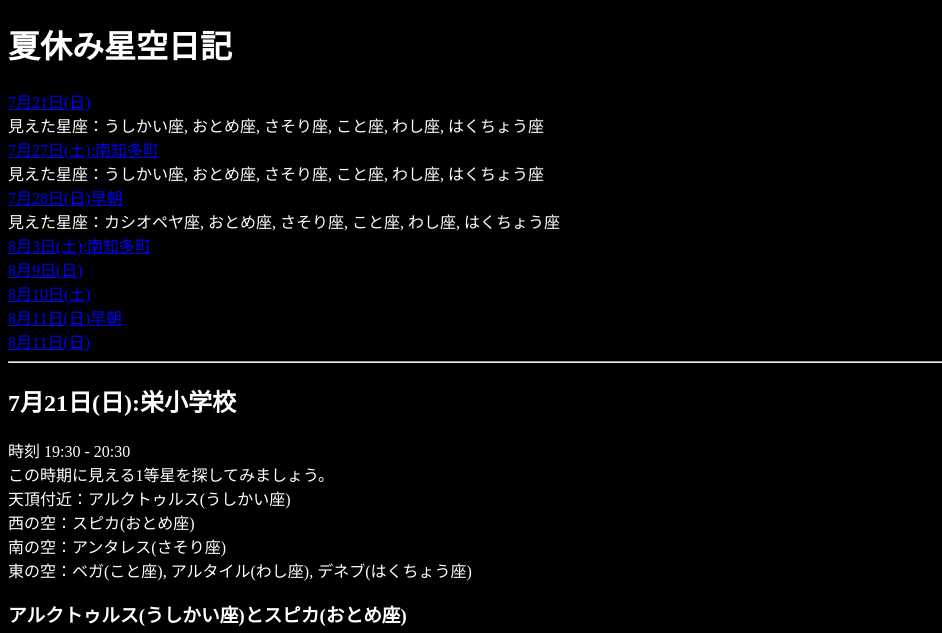
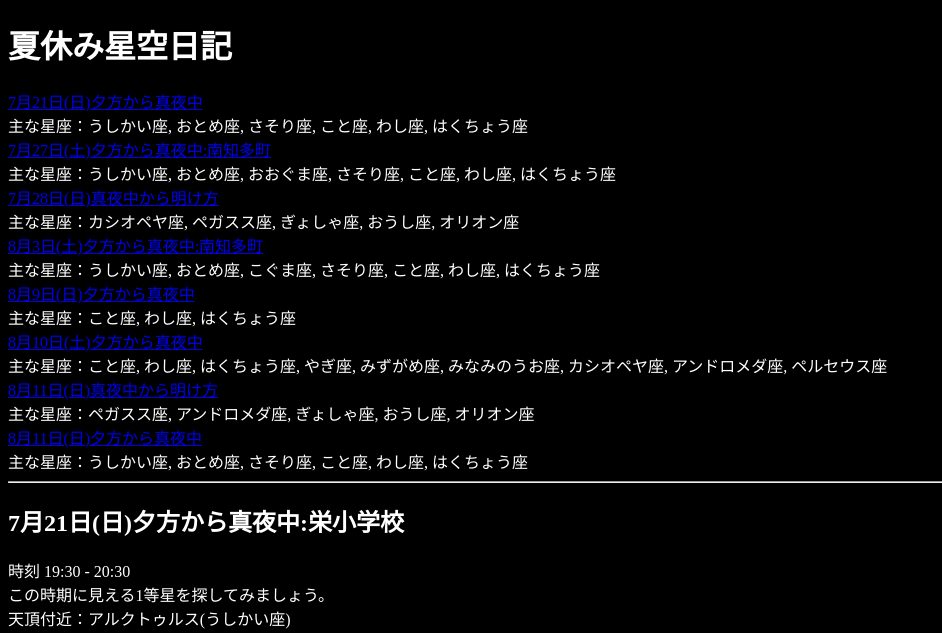
Before and after one commit to toyoake-junior-tenmon-club/tjtc.github.io, a plain HTML site: page encyclopedia/2024_summer/index.html in a window 1280 px wide. Shown: the top 633 px of the page, without its empty margins (0-942 px from the left). Drawn offline with Linux system fonts and the light colour scheme.

Commit message:
Add files via upload

```diff
--- a/encyclopedia/2024_summer/index.html
+++ b/encyclopedia/2024_summer/index.html
@@ -23,19 +23,24 @@
         <body>
     <body>
         <h1>夏休み星空日記</h1>
-        <a href="#jul_21st">7月21日(日)</a><br>
-        見えた星座：うしかい座, おとめ座, さそり座, こと座, わし座, はくちょう座<br>
-        <a href="#jul_27th">7月27日(土):南知多町</a><br>
-        見えた星座：うしかい座, おとめ座, さそり座, こと座, わし座, はくちょう座<br>
-        <a href="#jul_28th_am">7月28日(日)早朝</a><br>
-        見えた星座：カシオペヤ座, おとめ座, さそり座, こと座, わし座, はくちょう座<br>
-        <a href="#aug_3rd">8月3日(土):南知多町</a><br>
-        <a href="#aug_9th">8月9日(日)</a><br>
-        <a href="#aug_10th">8月10日(土)</a><br>
-        <a href="#aug_11th_am">8月11日(日)早朝</a><br>
-        <a href="#aug_11th">8月11日(日)</a><br>
+        <a href="#jul_21st">7月21日(日)夕方から真夜中</a><br>
+        主な星座：うしかい座, おとめ座, さそり座, こと座, わし座, はくちょう座<br>
+        <a href="#jul_27th">7月27日(土)夕方から真夜中:南知多町</a><br>
+        主な星座：うしかい座, おとめ座, おおぐま座, さそり座, こと座, わし座, はくちょう座<br>
+        <a href="#jul_28th_am">7月28日(日)真夜中から明け方</a><br>
+        主な星座：カシオペヤ座, ペガスス座, ぎょしゃ座, おうし座, オリオン座<br>
+        <a href="#aug_3rd">8月3日(土)夕方から真夜中:南知多町</a><br>
+        主な星座：うしかい座, おとめ座, こぐま座, さそり座, こと座, わし座, はくちょう座<br>
+        <a href="#aug_9th">8月9日(日)夕方から真夜中</a><br>
+        主な星座：こと座, わし座, はくちょう座<br>
+        <a href="#aug_10th">8月10日(土)夕方から真夜中</a><br>
+        主な星座：こと座, わし座, はくちょう座, やぎ座, みずがめ座, みなみのうお座, カシオペヤ座, アンドロメダ座, ペルセウス座<br>
+        <a href="#aug_11th_am">8月11日(日)真夜中から明け方</a><br>
+        主な星座：ペガスス座, アンドロメダ座, ぎょしゃ座, おうし座, オリオン座<br>
+        <a href="#aug_11th">8月11日(日)夕方から真夜中</a><br>
+        主な星座：うしかい座, おとめ座, さそり座, こと座, わし座, はくちょう座<br>
         <hr>
-        <h2><a name="jul_21st">7月21日(日):栄小学校</a></h2>
+        <h2><a name="jul_21st">7月21日(日)夕方から真夜中:栄小学校</a></h2>
         時刻 19:30 - 20:30<br>
         この時期に見える1等星を探してみましょう。<br>
         天頂付近：アルクトゥルス(うしかい座)<br>
@@ -57,7 +62,7 @@
         <img src="./Jul_21st/July_21st_Lyr_Aql_Cyg_1.jpg"><br>
         <img src="./Jul_21st/July_21st_Lyr_Aql_Cyg_2.jpg"><br>
         <hr>
-        <h2><a name="jul_27th">7月27日(土)</a></h2>
+        <h2><a name="jul_27th">7月27日(土)夕方から真夜中</a></h2>
         時刻 19:30 - 20:30<br>
         愛知県の南知多町で見た星空です<br>
         <h3>アルクトゥルスとスピカ</h3>
@@ -95,7 +100,7 @@
         よく見るとオリオン座のベテルギウスと三つ星も写っています。<br>
         <img src="./Jul_28th/July_28th_Jupiter.jpg"><br>
         <hr>
-        <h2><a name="aug_3rd">8月3日(土)</a></h2>
+        <h2><a name="aug_3rd">8月3日(土)夕方から真夜中</a></h2>
         時刻 19:30 - 20:30<br>
         愛知県の南知多町で見た星空です<br>
         太陽が沈むと、西の空にアルクトゥルスとスピカが見えてきます。<br>
@@ -125,13 +130,13 @@
         夏の大三角付近の天の川<br>
         <img src="./Aug_3rd/August_3rd_Lyr_Aql_Cyg_4.jpg"><br>
         <hr>
-        <h2><a name="aug_9th">8月9日(金)</a></h2>
+        <h2><a name="aug_9th">8月9日(金)夕方から真夜中</a></h2>
         時刻 20:00 - 20:30<br>
         少しだけ晴れ間が見えました。<br>
         夏の大三角<br>
         <img src="./Aug_9th/August_9th_Lyr_Aql_Cyg_1.jpg"><br>
         <img src="./Aug_9th/August_9th_Lyr_Aql_Cyg_2.jpg"><br>
-        <h2><a name="aug_10th">8月10日(土)</a></h2>
+        <h2><a name="aug_10th">8月10日(土)夕方から真夜中</a></h2>
         夏の大三角<br>
         <img src="./Aug_10th/August_10th_Lyr_Aql_Cyg_1.jpg"><br>
         <img src="./Aug_10th/August_10th_Lyr_Aql_Cyg_2.jpg"><br>
@@ -146,7 +151,7 @@
         <img src="./Aug_10th/August_10th_Cas_And.jpg"><br>
         カシオペヤ座とアンドロメダ座, さんかく座, おひつじ座, ペルセウス座<br>
         <img src="./Aug_10th/August_10th_Cas_And_Tri_Ari_Per.jpg"><br>
-        <h2><a name="aug_11th_am">8月11日(土)早朝</a></h2>
+        <h2><a name="aug_11th_am">8月11日(日)真夜中から明け方</a></h2>
         天頂にはペガスス座やアンドロメダ座が見えます。<br>
         <img src="./Aug_11th/August_11th_Peg_Aqr_Pis.jpg"><br>
         <img src="./Aug_11th/August_11th_And_Tri_Ari.jpg"><br>
@@ -161,7 +166,7 @@
         明け方にはカペラ(ぎょしゃ座), アルデバラン(おうし座),ベテルギウス(オリオン座), リゲル(オリオン座)と冬の一等星たちが見えてきます。<br>
         <img src="./Aug_11th/August_11th_Aur_Tau_Ori_1.jpg"><br>
         <img src="./Aug_11th/August_11th_Aur_Tau_Ori_2.jpg"><br>
-        <h2><a name="aug_11th">8月12日(土)</a></h2>
+        <h2><a name="aug_11th">8月11日(日)夕方から真夜中</a></h2>
         うしかい座とスピカと月<br>
         <img src="./Aug_11th/August_11th_Boo.jpg"><br>
         うしかい座とかんむり座<br>
```
